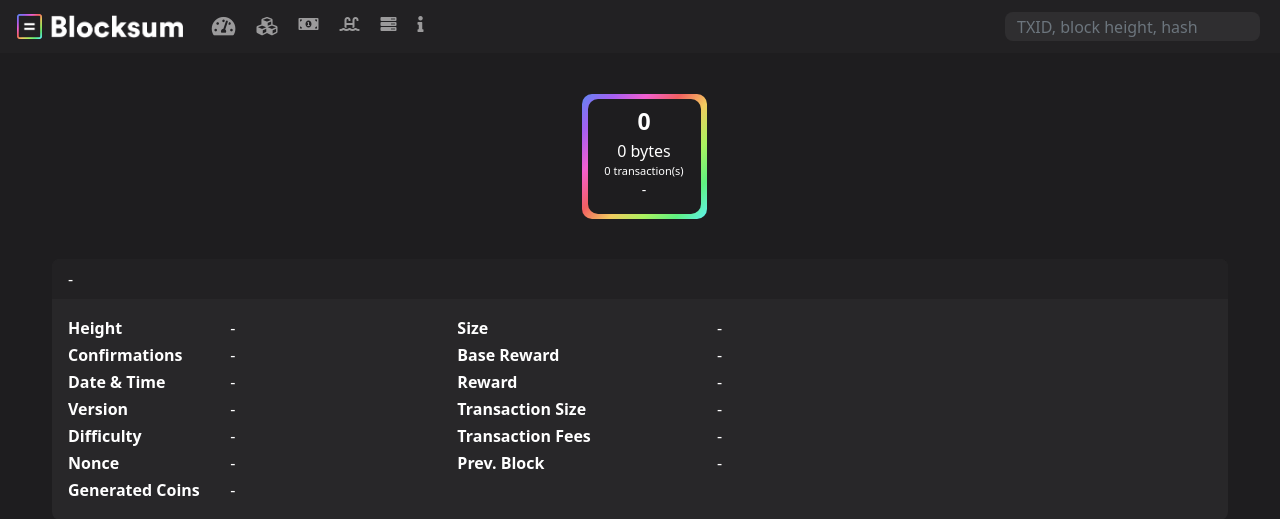
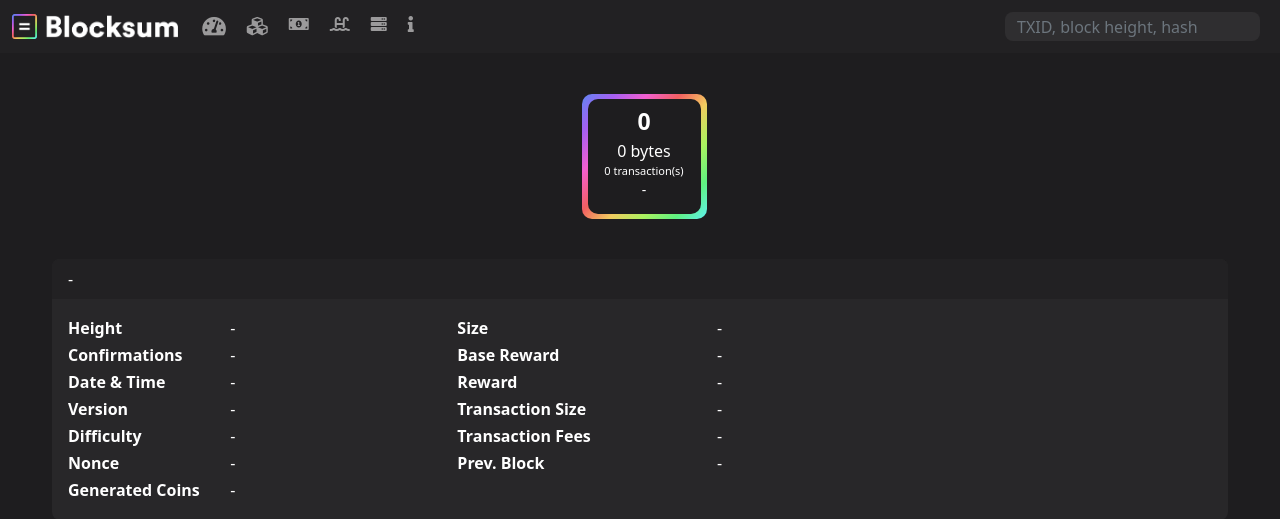
Before and after one commit to Gronis/Blocksum, a PHP site: page /block.html in a window 1280 px wide. Shown: the top 519 px of the page. Run offline with PHP 8.4, Linux system fonts and the light colour scheme; some libraries are stand-ins or nearby versions.

Commit message:
Update style.css

```diff
--- a/css/style.css
+++ b/css/style.css
@@ -48,12 +48,6 @@ body {
 #sign_generate {
 	background-color: #3a353f !important;
 	border: #3a353f !important;
-}
-
-img, svg {
-    margin-right: 0.3rem!important;
-    margin-left: 0.3rem!important;
-    vertical-align: middle;
 }
 
 .alert {
```
